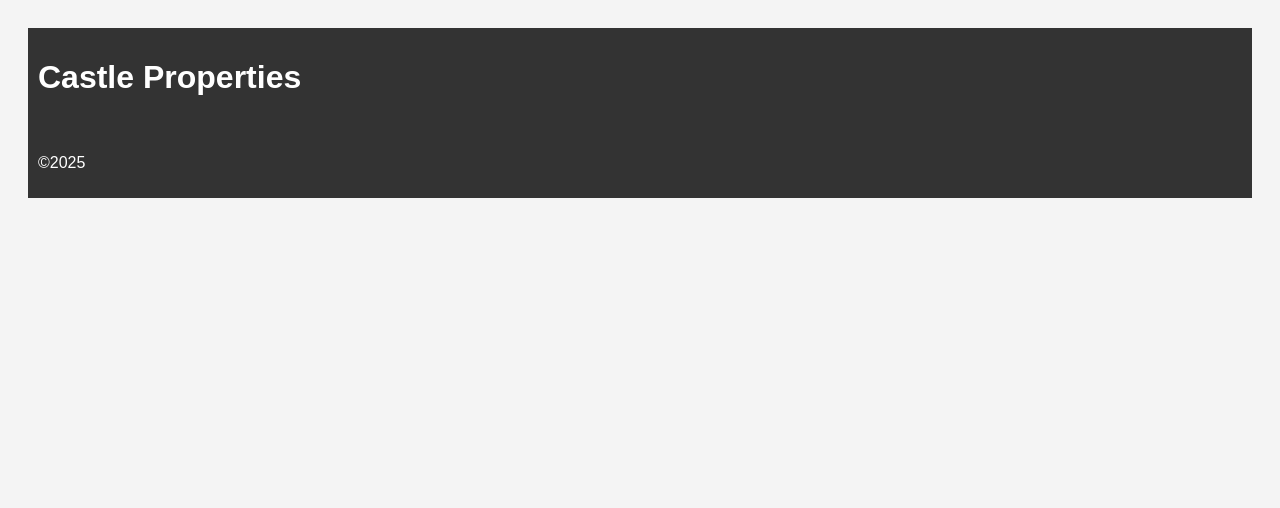
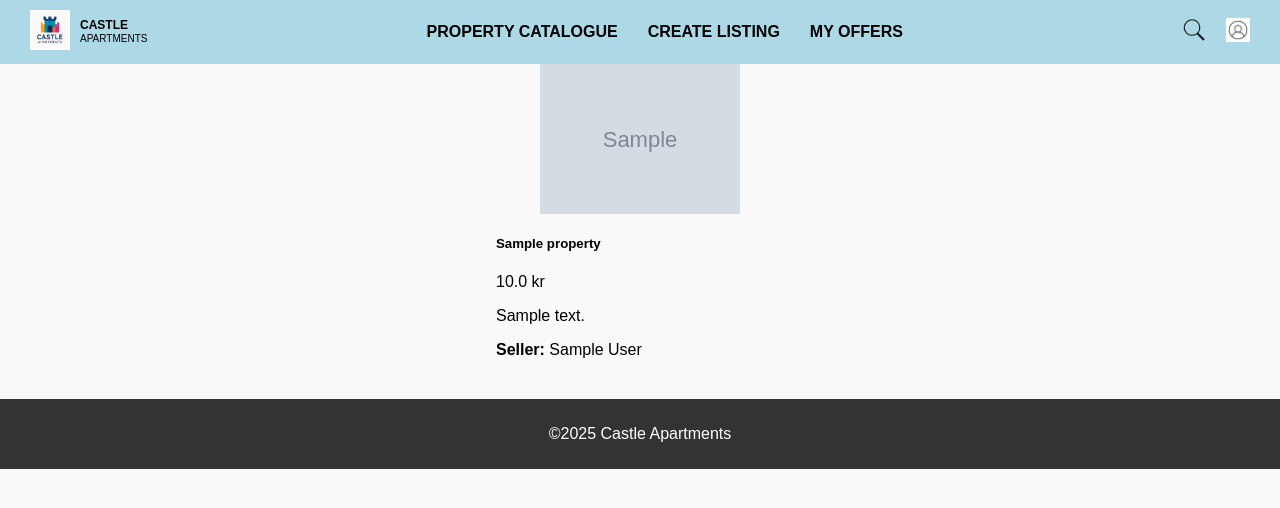
Before and after one commit to clausen2502/Verklegt2, a Django app: page /property/1/ in a window 1280 px wide. Shown: the top 508 px of the page. Run offline with Django 5.2, Linux system fonts and the light colour scheme; tables that the repository leaves empty hold one stand-in row (values such as "Sample post"); grey boxes marked "Sample" are stand-in pictures.

Commit message:
added header and footer

```diff
--- a/property/models.py
+++ b/property/models.py
@@ -15,3 +15,9 @@ class Property(models.Model):
 class PropertyPhoto(models.Model):
     image = models.CharField(max_length=4096)
     property = models.ForeignKey(Property, on_delete=models.CASCADE, related_name='photos')
+
+class PropertyType(models.Model):
+    type = models.CharField(max_length=100)
+
+    def __str__(self):
+        return f"{self.type}"
--- a/property/property_create_form.py
+++ b/property/property_create_form.py
@@ -9,7 +9,7 @@ class PropertyCreateForm(ModelForm):
 
     class Meta:
         model = Property
-        exclude = ['id']
+        exclude = ['id', 'seller']
         widgets = {
             'name': forms.TextInput(attrs={'class': 'form-control'}),
             'description': forms.Textarea(attrs={'class': 'form-control'}),
--- a/property/views.py
+++ b/property/views.py
@@ -1,5 +1,5 @@
-from django.shortcuts import render
-from property.models import Property
+from django.shortcuts import render, redirect
+from property.models import Property, PropertyPhoto
 from property.property_create_form import PropertyCreateForm
 
 
@@ -12,13 +12,19 @@ def index(request):
 def get_property_by_id(request, id):
     property = Property.objects.get(id=id)
 
-    return render(request, "property/properties.html", {
+    return render(request, "property/property_detail.html", {
         "property": property
     })
 
 def create_property(request):
     if request.method == "POST":
-        print(1)
+        form = PropertyCreateForm(request.POST)
+        if form.is_valid():
+            property = form.save()
+            property_image = form.cleaned_data.get('property_image')
+            image = PropertyPhoto(image=property_image, property=property)
+            image.save()
+            return redirect('property-by-id', id=property.id)
     else:
         return render(request, 'property/create_property.html', {
             'form': PropertyCreateForm()
--- a/static/css/main.css
+++ b/static/css/main.css
@@ -21,3 +21,84 @@
     background-color: red !important;
     color: white;
 }
+body {
+    font-family: Arial, sans-serif;
+    margin: 0;
+    padding: 0;
+    background-color: #f9f9f9;
+}
+
+.navbar {
+    display: flex;
+    justify-content: space-between;
+    align-items: center;
+    background-color: #add8e6;
+    padding: 10px 30px;
+}
+
+.logo {
+    display: flex;
+    align-items: center;
+    gap: 10px;
+}
+
+.logo img {
+    height: 40px;
+}
+
+.brand {
+    font-size: 12px;
+    line-height: 1.1;
+}
+
+.nav-links {
+    display: flex;
+    gap: 30px;
+    align-items: center;
+}
+
+.nav-links a {
+    text-decoration: none;
+    color: black;
+    font-weight: bold;
+    text-transform: uppercase;
+    display: flex;
+    align-items: center;
+    gap: 5px;
+}
+
+.icons {
+    display: flex;
+    gap: 20px;
+}
+
+.icons img,
+.icon {
+    height: 24px;
+}
+
+footer {
+    background-color: #333;
+    color: white;
+    text-align: center;
+    padding: 10px;
+    margin-top: 40px;
+}
+.card-fixed-width {
+    width: 18rem;
+    margin: auto;
+}
+
+.property-image {
+    width: 100%;
+    height: 150px;
+    object-fit: contain;
+    display: block;
+    margin-bottom: 10px;
+}
+
+.image-placeholder {
+    height: 150px;
+    background-color: #ccc;
+    margin-bottom: 10px;
+}
--- a/templates/base.html
+++ b/templates/base.html
@@ -1,39 +1,43 @@
+{% load static %}
 <!DOCTYPE html>
 <html lang="en">
 <head>
     <meta charset="UTF-8">
-    <title>{% block title %}Castle Properties{% endblock %}</title>
-    <style>
-        body {
-            font-family: Arial, sans-serif;
-            padding: 20px;
-            background-color: #f4f4f4;
-        }
-        header, footer {
-            background-color: #333;
-            color: white;
-            padding: 10px;
-        }
-        a {
-            color: #0066cc;
-            text-decoration: none;
-        }
-    </style>
+    <title>{% block title %}Castle Apartments{% endblock %}</title>
+    <link rel="stylesheet" href="{% static 'css/main.css' %}">
 </head>
 <body>
 
-<header>
-    <h1>Castle Properties</h1>
+<header class="navbar">
+    <div class="logo">
+        <a href="{% url 'user-homepage' %}">
+            <img src="{% static 'images/castle.png' %}" alt="Castle Logo" />
+        </a>
+        <div class="brand">
+            <strong>CASTLE</strong><br />
+            <small>APARTMENTS</small>
+        </div>
+    </div>
+
+    <nav class="nav-links">
+        <a href="{% url 'property-index' %}">Property Catalogue</a>
+        <a href="{% url 'create-property' %}">Create Listing</a>
+        <a href="#">My Offers</a>
+    </nav>
+
+    <div class="icons">
+        <a href="#"><img src="{% static 'icons/search-icon.png' %}" alt="Search" class="icon" /></a>
+        <a href="#"><img src="{% static 'icons/user-icon.jpeg' %}" alt="User" class="icon" /></a>
+    </div>
 </header>
 
 <main>
     {% block content %}
-    <!-- Page content goes here -->
     {% endblock %}
 </main>
 
 <footer>
-    <p>&copy;2025</p>
+    <p>&copy;2025 Castle Apartments</p>
 </footer>
 
 </body>
--- a/templates/property/single_property.html
+++ b/templates/property/single_property.html
@@ -1,16 +1,17 @@
-<div class="card text-center" style="width: 18rem;">
-    {% if is_detail == True %}
+<div class="card text-center card-fixed-width">
+    {% if is_detail %}
         {% for image in property.photos.all %}
-            <img src="{{ image.image }}" />
+            <img src="{{ image.image }}" class="property-image" alt="{{ property.name }}">
         {% endfor %}
     {% else %}
         {% with property.photos.first as photo %}
             {% if photo %}
-                <div class="image" style="background-image: url('{{ photo.image }}'); height: 150px; background-size: contain; background-position: center; background-repeat: no-repeat;"></div>
+                <img src="{{ photo.image }}" alt="{{ property.name }}" class="property-image">
             {% else %}
-                <div class="image" style="height: 150px; background-color: #ccc;"></div>
+                <div class="image-placeholder"></div>
             {% endif %}
         {% endwith %}
+
     {% endif %}
 
     <div class="card-body">
--- a/user/urls.py
+++ b/user/urls.py
@@ -3,6 +3,6 @@ from . import views
 
 urlpatterns = [
     # http://localhost:8000 (root)
-    path('', views.index, name='user-index'),
+    path('', views.index, name='user-homepage'),
     path('<int:id>/', views.get_user_by_id, name='user-by-id'),
 ]
--- a/user/views.py
+++ b/user/views.py
@@ -1,8 +1,8 @@
-
+from django.shortcuts import render
 from django.http import HttpResponse
 
 def index(request):
-    return HttpResponse(f"Response from {request.path}")
+    return render(request, 'user/user.html')
 
 def get_user_by_id(request, id):
-    return HttpResponse(f"Response from {request.path} with id {id}")
+    return HttpResponse(f"Response from user ID {id}")
```
Also changed, not shown: templates/user/user.html (+5 -16 lines), static/icons/search-icon.png (added), static/icons/user-icon.jpeg (added), static/images/castle.png (added).
